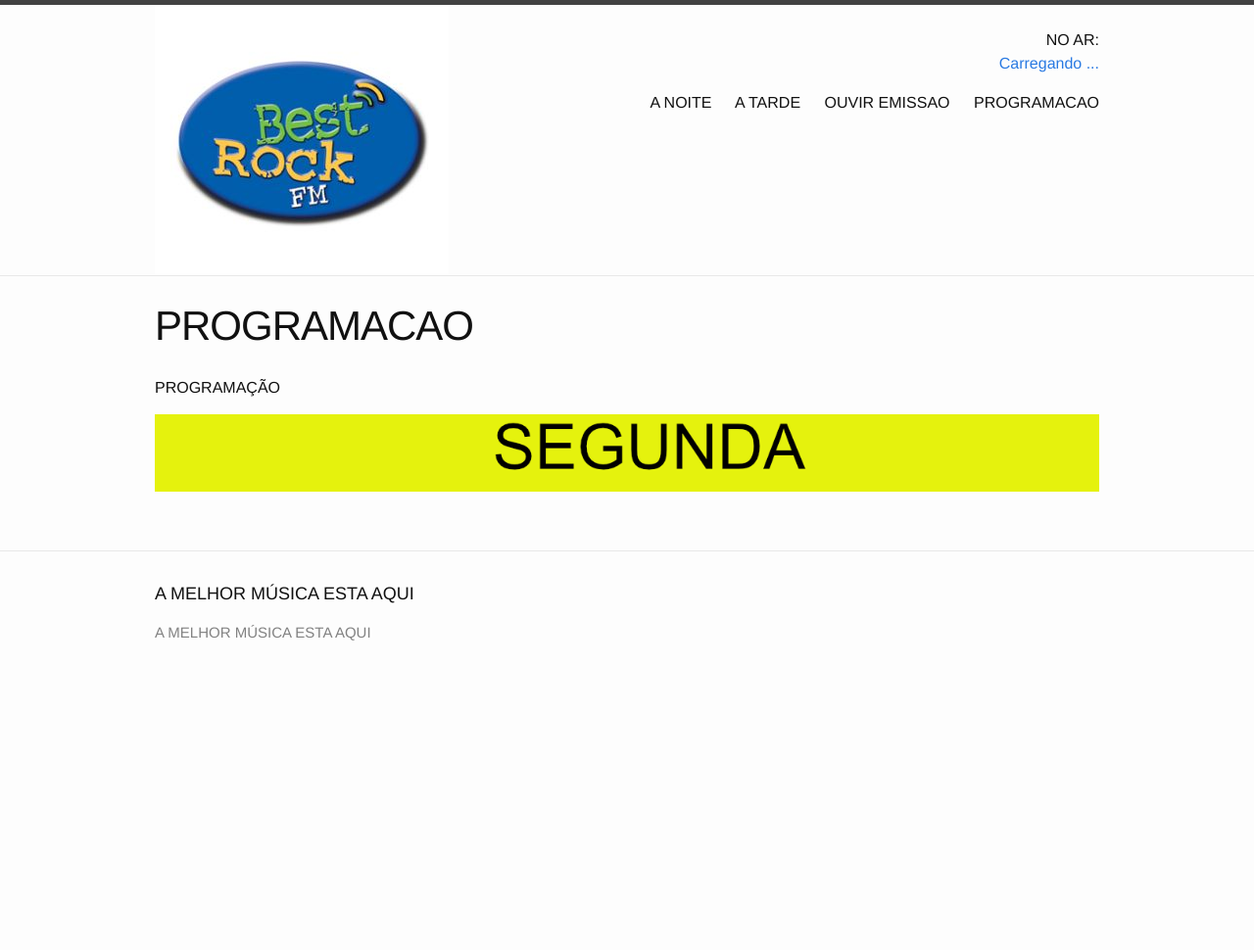
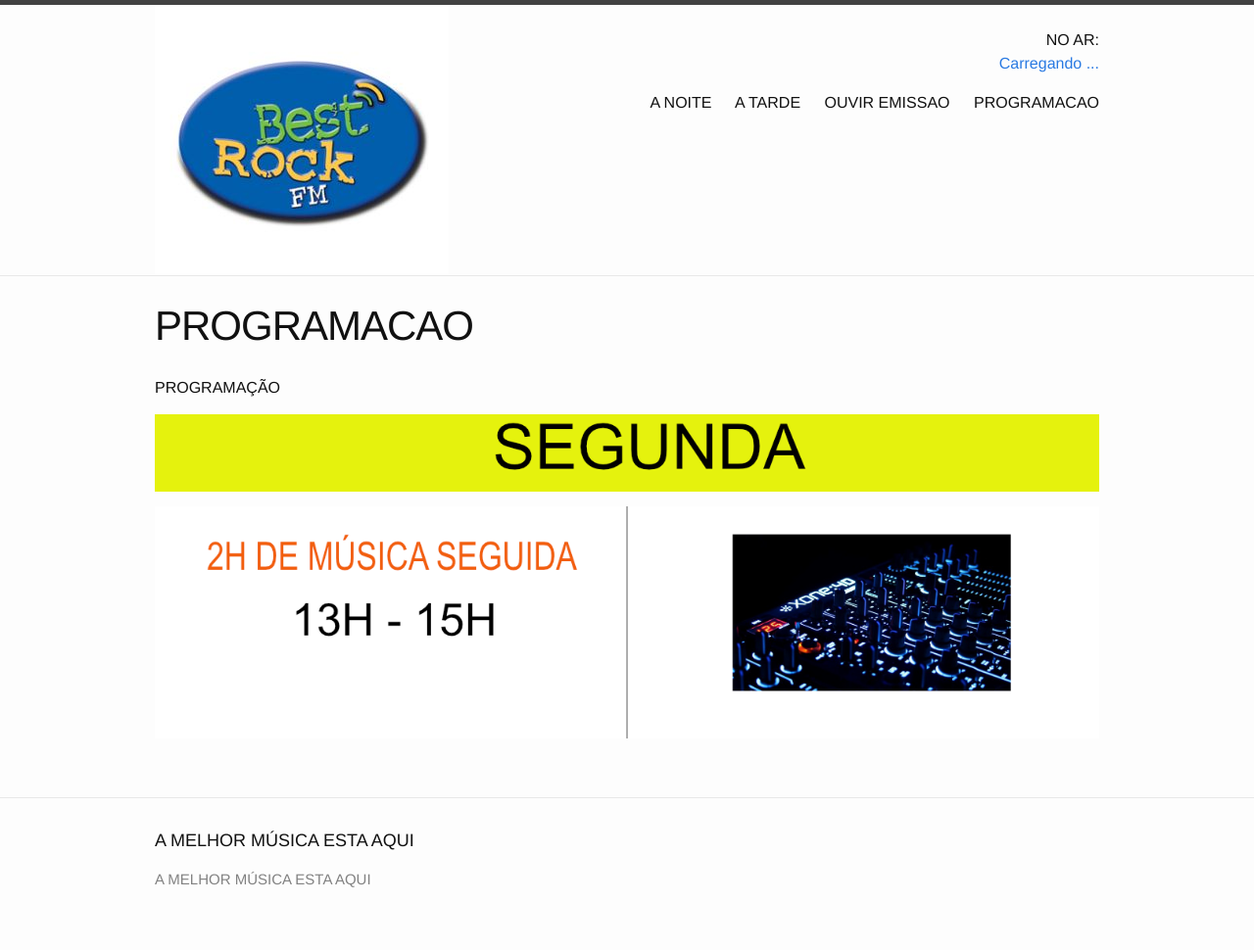
Before and after one commit to davidegaspar/nonstop, a Jekyll site: the page built from site/programacao.md, in a window 1280 px wide. Shown: the whole page at 98% size. Built offline with Jekyll 4.4.1, drawn with Linux system fonts in a browser that asks for light colours; before the commit the page ends 900 px from its top, so only the background shows below that.

Commit message:
danielgaspar enviar

```diff
--- a/site/programacao.md
+++ b/site/programacao.md
@@ -6,3 +6,5 @@ permalink: /programacao/
 PROGRAMAÇÃO
 
 ![SEGUNDA](/imagens/segunda.png)
+
+![2H DE MÚSICA SEGUIDA](/imagens/2hdemusicaseguida.png)
```
